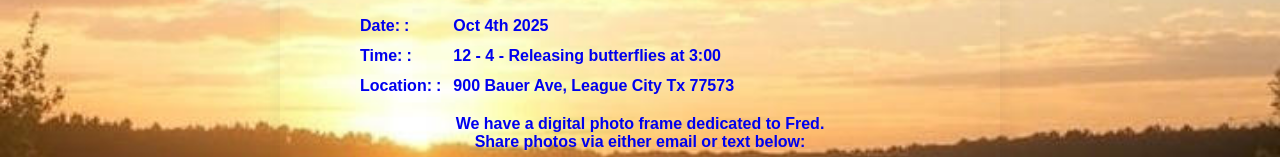
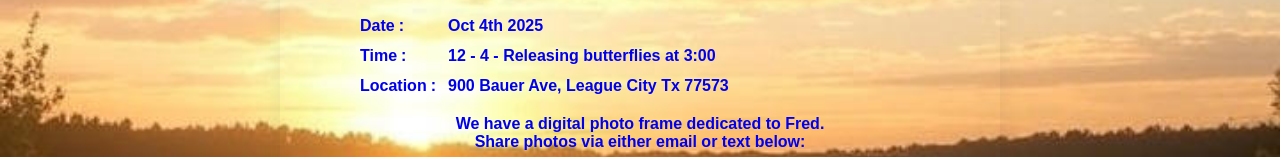
Before and after one commit to brandimiller28/Dad-sCelebrationofLife, a plain HTML site: page index.html in a window 1280 px wide. Shown: the part 637-794 px from the top of the page. Drawn offline with Linux system fonts and the light colour scheme; a web font is replaced by a local one.

Commit message:
Update index.html

```diff
--- a/index.html
+++ b/index.html
@@ -22,14 +22,14 @@
             <h3 class="details">We will be celebrating Fred's life.<br>Some of his favorite food from Kelley's will be served.<br>Tea and water will be provided.<br>Please bring any additional beverages you would like to drink.
             </h3>
             <div class="grid">
-                <div class="label">Date:</div>
+                <div class="label">Date</div>
                 <div class="value" id="date">Oct 4th 2025</div>
 
-                <div class="label">Time:</div>
+                <div class="label">Time</div>
                 <div class="value" id="time">12 - 4 - Releasing butterflies at 3:00</div>
 
 
-                <div class="label">Location:</div>
+                <div class="label">Location</div>
                 <div class="value" id="address">900 Bauer Ave, League City Tx 77573</div>
             </div>
             <div class="photos">
```
